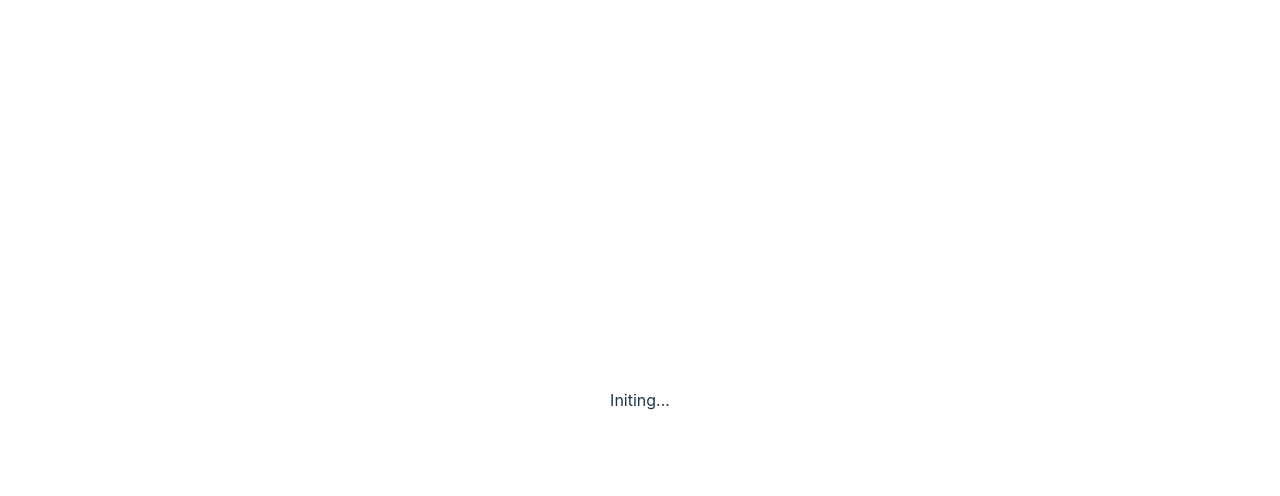
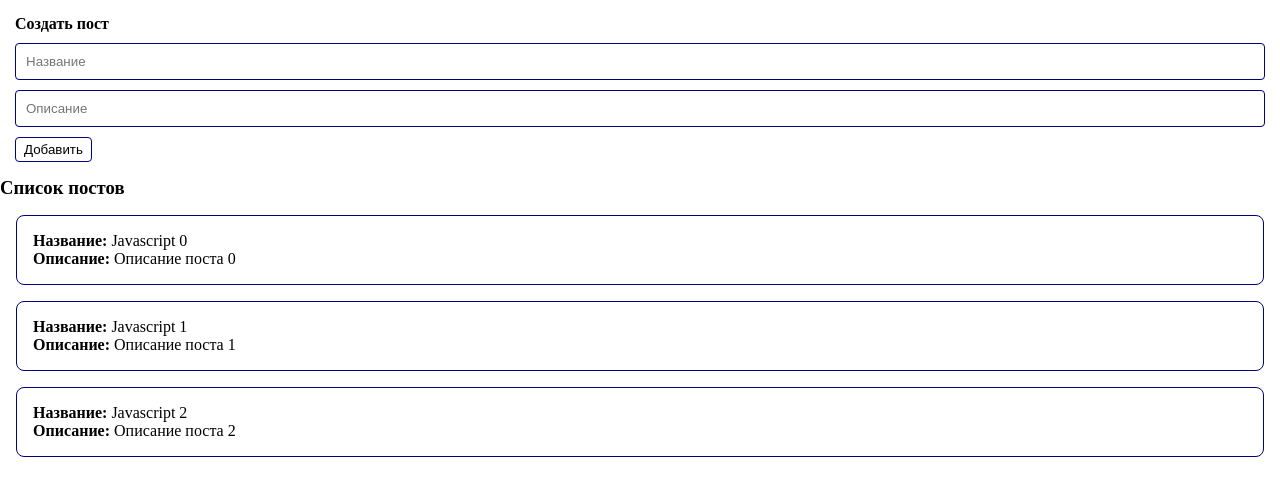
Before and after one commit to AkuLove/vue-train, a Vue app: page / in a window 1280 px wide. Shown: the top 496 px of the page. Built offline with nearby package versions, Linux system fonts and the light colour scheme.

Commit message:
feat: add create posts functional

```diff
--- a/src/App.vue
+++ b/src/App.vue
@@ -1,18 +1,47 @@
 <template>
-  <div>Initing...</div>
+  <div>
+    <PostForm @create="createPost" />
+    <PostList :posts="posts" />
+  </div>
 </template>
 
-<style scoped>
-.logo {
-  height: 6em;
-  padding: 1.5em;
-  will-change: filter;
-  transition: filter 300ms;
-}
-.logo:hover {
-  filter: drop-shadow(0 0 2em #646cffaa);
-}
-.logo.vue:hover {
-  filter: drop-shadow(0 0 2em #42b883aa);
-}
-</style>
+<script lang="ts">
+import { IPosts } from './types/IPosts';
+import PostForm from './components/postForm.vue';
+import PostList from './components/postList.vue';
+
+export default {
+  components: {
+    PostForm,
+    PostList,
+  },
+  data() {
+    return {
+      posts: [
+        {
+          id: 1,
+          title: 'Javascript 0',
+          body: 'Описание поста 0',
+        },
+        {
+          id: 2,
+          title: 'Javascript 1',
+          body: 'Описание поста 1',
+        },
+        {
+          id: 2,
+          title: 'Javascript 2',
+          body: 'Описание поста 2',
+        },
+      ],
+    };
+  },
+  methods: {
+    createPost(post: IPosts) {
+      this.posts.push(post);
+    },
+  },
+};
+</script>
+
+<style scoped></style>
--- /dev/null
+++ b/src/components/postForm.vue
@@ -0,0 +1,73 @@
+<template>
+  <form class="form" @submit.prevent>
+    <h4>Создать пост</h4>
+    <input
+      v-model="post.title"
+      class="input"
+      type="text"
+      placeholder="Название"
+    />
+    <input
+      v-model="post.body"
+      class="input"
+      type="text"
+      placeholder="Описание"
+    />
+    <button type="button" class="button" @click="createPost">Добавить</button>
+  </form>
+</template>
+
+<script lang="ts">
+export default {
+  emits: ['create'],
+
+  data() {
+    return {
+      post: {
+        id: Date.now(),
+        title: '',
+        body: '',
+      },
+    };
+  },
+  methods: {
+    createPost() {
+      this.$emit('create', this.post);
+      this.post = {
+        id: Date.now(),
+        title: '',
+        body: '',
+      };
+    },
+  },
+};
+</script>
+
+<style scoped>
+.form {
+  margin: 15px;
+  display: flex;
+  flex-direction: column;
+  align-items: flex-start;
+  row-gap: 10px;
+}
+
+.button {
+  padding: 4px 8px;
+  background-color: inherit;
+  border: 1px solid navy;
+  border-radius: 4px;
+  cursor: pointer;
+  transition: border ease 0.3s;
+}
+.button:hover {
+  border: 1px solid rgb(0, 208, 240);
+  transition: border ease 0.3s;
+}
+.input {
+  width: 100%;
+  padding: 10px;
+  border: 1px solid navy;
+  border-radius: 4px;
+}
+</style>
--- /dev/null
+++ b/src/components/postItem.vue
@@ -0,0 +1,29 @@
+<template>
+  <div class="post">
+    <div><strong>Название:</strong> {{ post.title }}</div>
+    <div><strong>Описание:</strong> {{ post.body }}</div>
+  </div>
+</template>
+
+<script lang="ts">
+import { IPosts } from '../types/IPosts';
+import { PropType } from 'vue';
+
+export default {
+  props: {
+    post: {
+      type: Object as PropType<IPosts>,
+      required: true,
+    },
+  },
+};
+</script>
+
+<style scoped>
+.post {
+  padding: 16px;
+  margin: 16px;
+  border: 1px solid navy;
+  border-radius: 8px;
+}
+</style>
--- /dev/null
+++ b/src/components/postList.vue
@@ -0,0 +1,24 @@
+<template>
+  <div>
+    <h3>Список постов</h3>
+    <PostItem v-for="post in posts" :key="post.id" :post="post" />
+  </div>
+</template>
+
+<script lang="ts">
+import PostItem from './postItem.vue';
+import { IPosts } from '../types/IPosts';
+import { PropType } from 'vue';
+
+export default {
+  components: { PostItem },
+  props: {
+    posts: {
+      type: Array as PropType<IPosts[]>,
+      required: true,
+    },
+  },
+};
+</script>
+
+<style scoped></style>
--- a/src/style.scss
+++ b/src/style.scss
@@ -1,80 +1,5 @@
-:root {
-  font-family: Inter, system-ui, Avenir, Helvetica, Arial, sans-serif;
-  line-height: 1.5;
-  font-weight: 400;
-
-  color-scheme: light dark;
-  color: rgba(255, 255, 255, 0.87);
-  background-color: #242424;
-
-  font-synthesis: none;
-  text-rendering: optimizeLegibility;
-  -webkit-font-smoothing: antialiased;
-  -moz-osx-font-smoothing: grayscale;
-  -webkit-text-size-adjust: 100%;
+* {
+  margin: 0;
+  padding: 0;
+  box-sizing: border-box;
 }
-
-a {
-  font-weight: 500;
-  color: #646cff;
-  text-decoration: inherit;
-}
-a:hover {
-  color: #535bf2;
-}
-
-body {
-  margin: 0;
-  display: flex;
-  place-items: center;
-  min-width: 320px;
-  min-height: 100vh;
-}
-
-h1 {
-  font-size: 3.2em;
-  line-height: 1.1;
-}
-
-button {
-  border-radius: 8px;
-  border: 1px solid transparent;
-  padding: 0.6em 1.2em;
-  font-size: 1em;
-  font-weight: 500;
-  font-family: inherit;
-  background-color: #1a1a1a;
-  cursor: pointer;
-  transition: border-color 0.25s;
-}
-button:hover {
-  border-color: #646cff;
-}
-button:focus,
-button:focus-visible {
-  outline: 4px auto -webkit-focus-ring-color;
-}
-
-.card {
-  padding: 2em;
-}
-
-#app {
-  max-width: 1280px;
-  margin: 0 auto;
-  padding: 2rem;
-  text-align: center;
-}
-
-@media (prefers-color-scheme: light) {
-  :root {
-    color: #213547;
-    background-color: #ffffff;
-  }
-  a:hover {
-    color: #747bff;
-  }
-  button {
-    background-color: #f9f9f9;
-  }
-}
--- /dev/null
+++ b/src/types/IPosts.ts
@@ -0,0 +1,5 @@
+export interface IPosts {
+  id: number;
+  title: string;
+  body: string;
+}
--- a/tsconfig.json
+++ b/tsconfig.json
@@ -18,7 +18,8 @@
     "strict": true,
     "noUnusedLocals": true,
     "noUnusedParameters": true,
-    "noFallthroughCasesInSwitch": true
+    "noFallthroughCasesInSwitch": true,
+    "noImplicitAny": true
   },
   "include": ["src/**/*.ts", "src/**/*.d.ts", "src/**/*.tsx", "src/**/*.vue"],
   "references": [{ "path": "./tsconfig.node.json" }]
```
